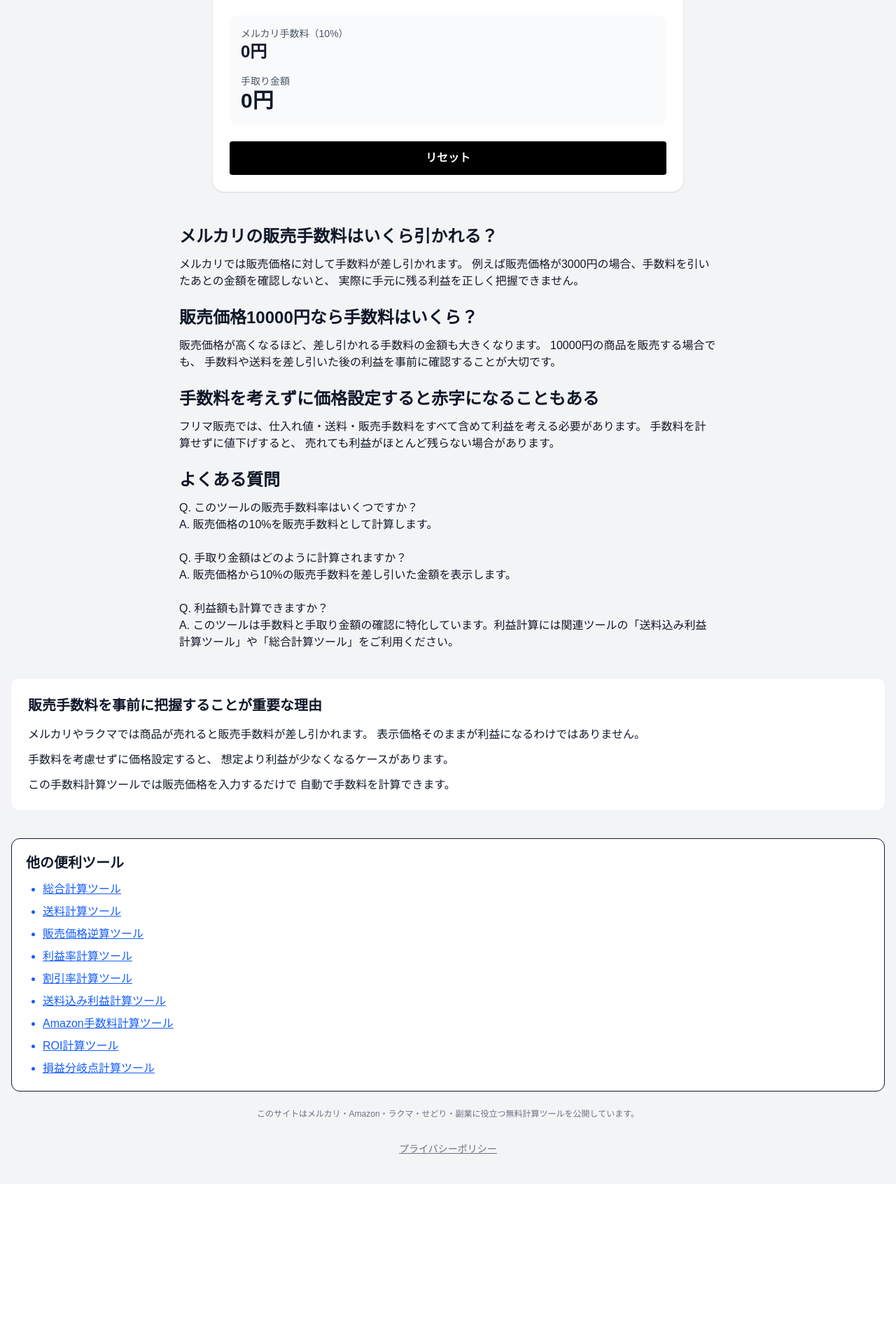
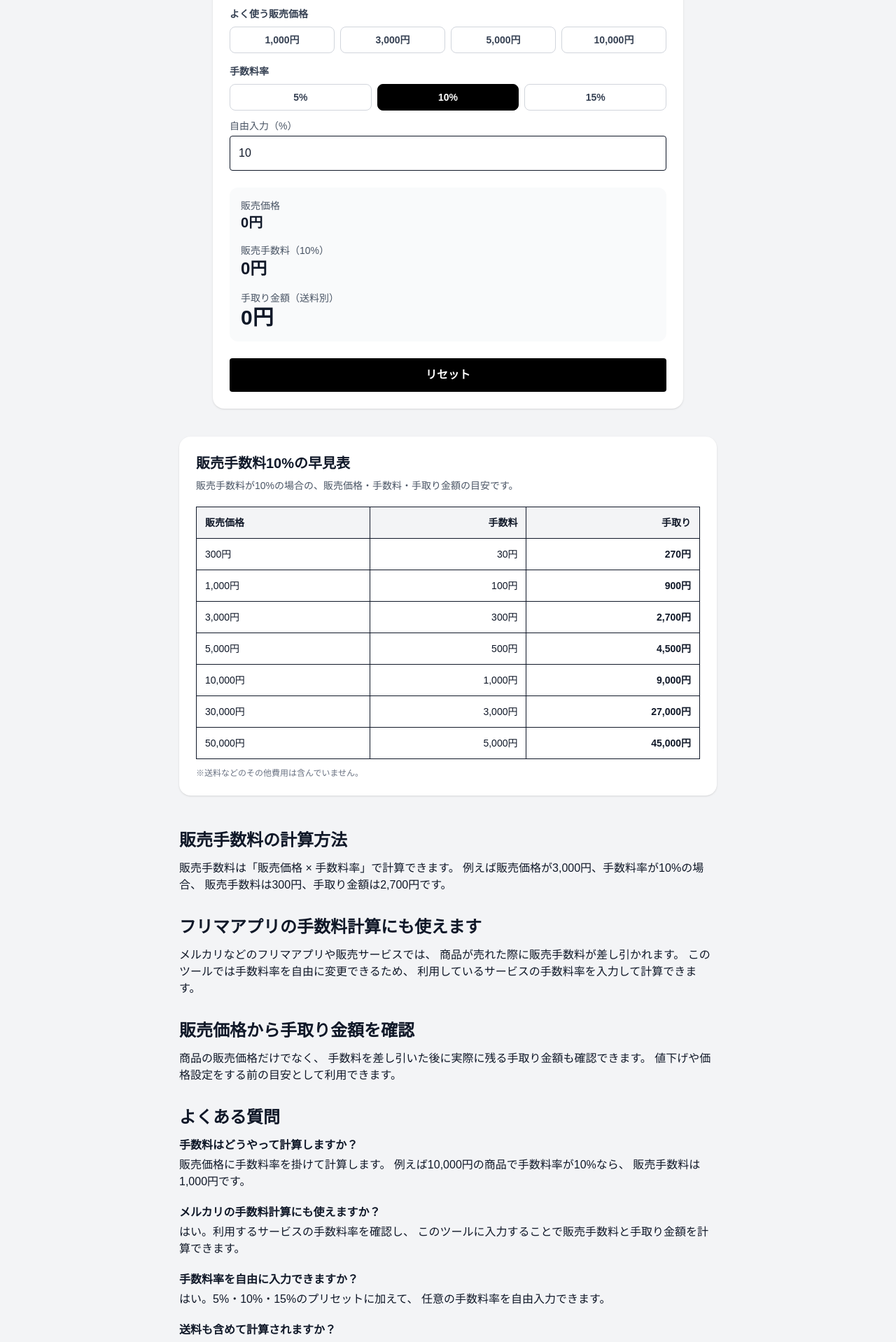
Before and after one commit to antfarm-lab/fee-calc, a Next.js app: page / in a window 1280 px wide. Shown: the part 200-2118 px from the top of the page at 70% size. Before the commit the page ends 1892 px from the top, so only its background shows below. Built offline with nearby package versions, Linux system fonts and the light colour scheme.

Commit message:
improve fee calculator content and SEO

```diff
--- a/app/layout.tsx
+++ b/app/layout.tsx
@@ -13,9 +13,9 @@ const geistMono = Geist_Mono({
 });
 
 export const metadata: Metadata = {
-  title: "メルカリ販売手数料計算ツール【無料】",
+  title: "販売手数料計算ツール｜メルカリなどの手数料・手取りを無料計算",
 description:
-  "メルカリ・ラクマ販売時にかかる販売手数料を無料で自動計算。価格設定や利益計算をしたい物販・副業ユーザー向けの計算ツールです。",
+  "販売価格と手数料率から、販売手数料と手取り金額を無料で自動計算。5%・10%・15%のプリセットや自由入力に対応し、メルカリなどのフリマ販売の価格設定にも使えます。",
 keywords: [
   "メルカリ手数料",
   "販売手数料計算",
--- a/app/page.tsx
+++ b/app/page.tsx
@@ -3,18 +3,66 @@
 import { useState } from "react";
 
 export default function Home() {
+
 const [price, setPrice] = useState("");
+const [feeRate, setFeeRate] = useState("10");
 
 const salePrice = Number(price) || 0;
-  const fee = Math.floor(salePrice * 0.1);
+const rate = Number(feeRate) || 0;
+
+const fee = Math.floor(salePrice * (rate / 100));
 const netAmount = salePrice - fee;
 
 const reset = () => {
   setPrice("");
+  setFeeRate("10");
 };
-
+const faqStructuredData = {
+  "@context": "https://schema.org",
+  "@type": "FAQPage",
+  mainEntity: [
+    {
+      "@type": "Question",
+      name: "手数料はどうやって計算しますか？",
+      acceptedAnswer: {
+        "@type": "Answer",
+        text: "販売価格に手数料率を掛けて計算します。例えば10,000円の商品で手数料率が10%なら、販売手数料は1,000円です。",
+      },
+    },
+    {
+      "@type": "Question",
+      name: "メルカリの手数料計算にも使えますか？",
+      acceptedAnswer: {
+        "@type": "Answer",
+        text: "はい。利用するサービスの手数料率を確認し、このツールに入力することで販売手数料と手取り金額を計算できます。",
+      },
+    },
+    {
+      "@type": "Question",
+      name: "手数料率を自由に入力できますか？",
+      acceptedAnswer: {
+        "@type": "Answer",
+        text: "はい。5%・10%・15%のプリセットに加えて、任意の手数料率を自由入力できます。",
+      },
+    },
+    {
+      "@type": "Question",
+      name: "送料も含めて計算されますか？",
+      acceptedAnswer: {
+        "@type": "Answer",
+        text: "いいえ。このツールで表示する手取り金額には送料を含んでいません。",
+      },
+    },
+  ],
+};
   return (
     <main className="min-h-screen bg-gray-100 px-4 py-10 text-gray-900">
+      <script
+  type="application/ld+json"
+  dangerouslySetInnerHTML={{
+    __html: JSON.stringify(faqStructuredData),
+  }}
+/>
       <div className="max-w-2xl mx-auto bg-white rounded-2xl shadow p-6">
         <h1 className="mb-2 text-2xl font-bold">
           フリマ手数料計算ツール
@@ -30,12 +78,81 @@ export default function Home() {
           placeholder="販売価格（例：3000）"
           className="w-full rounded border p-3"
         />
+        <div className="mt-3">
+  <p className="mb-2 text-sm font-semibold text-gray-700">
+    よく使う販売価格
+  </p>
 
+  <div className="grid grid-cols-2 gap-2 sm:grid-cols-4">
+    {["1000", "3000", "5000", "10000"].map((value) => (
+      <button
+        key={value}
+        type="button"
+        onClick={() => setPrice(value)}
+        className={`rounded-lg border px-3 py-2 text-sm font-bold ${
+          price === value
+            ? "border-black bg-black text-white"
+            : "border-gray-300 bg-white text-gray-700"
+        }`}
+      >
+        {Number(value).toLocaleString()}円
+      </button>
+    ))}
+  </div>
+</div>
+        <div className="mt-4">
+  <p className="mb-2 text-sm font-semibold text-gray-700">
+    手数料率
+  </p>
+
+  <div className="grid grid-cols-3 gap-2">
+    {["5", "10", "15"].map((value) => (
+      <button
+        key={value}
+        type="button"
+        onClick={() => setFeeRate(value)}
+        className={`rounded-lg border px-3 py-2 text-sm font-bold ${
+          feeRate === value
+            ? "border-black bg-black text-white"
+            : "border-gray-300 bg-white text-gray-700"
+        }`}
+      >
+        {value}%
+      </button>
+    ))}
+  </div>
+
+  <div className="mt-3">
+    <label className="mb-1 block text-sm text-gray-600">
+      自由入力（%）
+    </label>
+    <input
+      type="number"
+      min="0"
+      step="0.1"
+      value={feeRate}
+      onChange={(e) => setFeeRate(e.target.value)}
+      className="w-full rounded border p-3"
+      placeholder="例：8.8"
+    />
+  </div>
+</div>
        <div className="mt-6 rounded-xl bg-gray-50 p-4">
-          <p className="text-sm text-gray-600">メルカリ手数料（10%）</p>
-          <p className="text-2xl font-bold">{fee.toLocaleString()}円</p>
+  <p className="text-sm text-gray-600">販売価格</p>
+  <p className="text-xl font-bold">
+    {salePrice.toLocaleString()}円
+  </p>
 
-          <p className="mt-4 text-sm text-gray-600">手取り金額</p>
+  <p className="mt-4 text-sm text-gray-600">
+    販売手数料（{rate}%）
+  </p>
+  <p className="text-2xl font-bold">
+    {fee.toLocaleString()}円
+  </p>
+
+  <p className="mt-4 text-sm text-gray-600">
+    手取り金額（送料別）
+  </p>
   <p className="text-3xl font-bold">
     {netAmount.toLocaleString()}円
   </p>
@@ -48,79 +165,141 @@ export default function Home() {
           リセット
         </button>
       </div>
-      <section className="mt-12 text-left max-w-3xl mx-auto space-y-6">
+      <section className="mx-auto mt-10 max-w-3xl rounded-2xl bg-white p-6 shadow">
+  <h2 className="mb-2 text-xl font-bold">
+    販売手数料10%の早見表
+  </h2>
 
+  <p className="mb-5 text-sm text-gray-600">
+    販売手数料が10%の場合の、販売価格・手数料・手取り金額の目安です。
+  </p>
+
+  <div className="overflow-x-auto">
+    <table className="w-full border-collapse text-sm">
+      <thead>
+        <tr className="bg-gray-100">
+          <th className="border p-3 text-left">販売価格</th>
+          <th className="border p-3 text-right">手数料</th>
+          <th className="border p-3 text-right">手取り</th>
+        </tr>
+      </thead>
+
+      <tbody>
+        {[
+          [300, 30, 270],
+          [1000, 100, 900],
+          [3000, 300, 2700],
+          [5000, 500, 4500],
+          [10000, 1000, 9000],
+          [30000, 3000, 27000],
+          [50000, 5000, 45000],
+        ].map(([sale, feeAmount, net]) => (
+          <tr key={sale}>
+            <td className="border p-3 font-medium">
+              {sale.toLocaleString()}円
+            </td>
+            <td className="border p-3 text-right">
+              {feeAmount.toLocaleString()}円
+            </td>
+            <td className="border p-3 text-right font-bold">
+              {net.toLocaleString()}円
+            </td>
+          </tr>
+        ))}
+      </tbody>
+    </table>
+  </div>
+
+  <p className="mt-3 text-xs text-gray-500">
+    ※送料などのその他費用は含んでいません。
+  </p>
+</section>
+     <section className="mx-auto mt-12 max-w-3xl space-y-8 text-left">
   <div>
-    <h2 className="text-2xl font-bold mb-3">
-      メルカリの販売手数料はいくら引かれる？
+    <h2 className="mb-3 text-2xl font-bold">
+      販売手数料の計算方法
     </h2>
     <p>
-      メルカリでは販売価格に対して手数料が差し引かれます。
-      例えば販売価格が3000円の場合、手数料を引いたあとの金額を確認しないと、
-      実際に手元に残る利益を正しく把握できません。
+      販売手数料は「販売価格 × 手数料率」で計算できます。
+      例えば販売価格が3,000円、手数料率が10%の場合、
+      販売手数料は300円、手取り金額は2,700円です。
     </p>
   </div>
 
   <div>
-    <h2 className="text-2xl font-bold mb-3">
-      販売価格10000円なら手数料はいくら？
+    <h2 className="mb-3 text-2xl font-bold">
+      フリマアプリの手数料計算にも使えます
     </h2>
     <p>
-      販売価格が高くなるほど、差し引かれる手数料の金額も大きくなります。
-      10000円の商品を販売する場合でも、
-      手数料や送料を差し引いた後の利益を事前に確認することが大切です。
+      メルカリなどのフリマアプリや販売サービスでは、
+      商品が売れた際に販売手数料が差し引かれます。
+      このツールでは手数料率を自由に変更できるため、
+      利用しているサービスの手数料率を入力して計算できます。
     </p>
   </div>
 
   <div>
-    <h2 className="text-2xl font-bold mb-3">
-      手数料を考えずに価格設定すると赤字になることもある
+    <h2 className="mb-3 text-2xl font-bold">
+      販売価格から手取り金額を確認
     </h2>
     <p>
-      フリマ販売では、仕入れ値・送料・販売手数料をすべて含めて利益を考える必要があります。
-      手数料を計算せずに値下げすると、
-      売れても利益がほとんど残らない場合があります。
+      商品の販売価格だけでなく、
+      手数料を差し引いた後に実際に残る手取り金額も確認できます。
+      値下げや価格設定をする前の目安として利用できます。
     </p>
   </div>
 
   <div>
-  <h2 className="text-2xl font-bold mb-3">
+    <h2 className="mb-3 text-2xl font-bold">
       よくある質問
     </h2>
-  <p>
-    Q. このツールの販売手数料率はいくつですか？<br />
-    A. 販売価格の10%を販売手数料として計算します。<br /><br />
 
-    Q. 手取り金額はどのように計算されますか？<br />
-    A. 販売価格から10%の販売手数料を差し引いた金額を表示します。<br /><br />
-
-    Q. 利益額も計算できますか？<br />
-    A. このツールは手数料と手取り金額の確認に特化しています。利益計算には関連ツールの「送料込み利益計算ツール」や「総合計算ツール」をご利用ください。
+    <div className="space-y-5">
+      <div>
+        <h3 className="font-bold">
+          手数料はどうやって計算しますか？
+        </h3>
+        <p className="mt-1">
+          販売価格に手数料率を掛けて計算します。
+          例えば10,000円の商品で手数料率が10%なら、
+          販売手数料は1,000円です。
         </p>
       </div>
 
+      <div>
+        <h3 className="font-bold">
+          メルカリの手数料計算にも使えますか？
+        </h3>
+        <p className="mt-1">
+          はい。利用するサービスの手数料率を確認し、
+          このツールに入力することで販売手数料と手取り金額を計算できます。
+        </p>
+      </div>
+
+      <div>
+        <h3 className="font-bold">
+          手数料率を自由に入力できますか？
+        </h3>
+        <p className="mt-1">
+          はい。5%・10%・15%のプリセットに加えて、
+          任意の手数料率を自由入力できます。
+        </p>
+      </div>
+
+      <div>
+        <h3 className="font-bold">
+          送料も含めて計算されますか？
+        </h3>
+        <p className="mt-1">
+          いいえ。このツールで表示する手取り金額には送料を含んでいません。
+          送料まで含めた利益を確認したい場合は、
+          送料込み利益計算ツールをご利用ください。
+        </p>
+      </div>
+    </div>
+  </div>
 </section>
-      <section className="mt-10 bg-white rounded-xl p-6">
-  <h2 className="text-xl font-bold mb-4">
-    販売手数料を事前に把握することが重要な理由
-  </h2>
-
-  <p className="mb-3">
-    メルカリやラクマでは商品が売れると販売手数料が差し引かれます。
-    表示価格そのままが利益になるわけではありません。
-  </p>
-
-  <p className="mb-3">
-    手数料を考慮せずに価格設定すると、
-    想定より利益が少なくなるケースがあります。
-  </p>
-
-  <p>
-    この手数料計算ツールでは販売価格を入力するだけで
-    自動で手数料を計算できます。
-  </p>
-</section>
-     <section className="mt-10 rounded-xl border bg-white p-5">
+     <section className="mt-10 max-w-3xl mx-auto rounded-xl border bg-white p-5">
  <h2 className="text-xl font-bold mb-3">
   他の便利ツール
 </h2>
```
Lines whose indentation alone changed are shown as unchanged.
